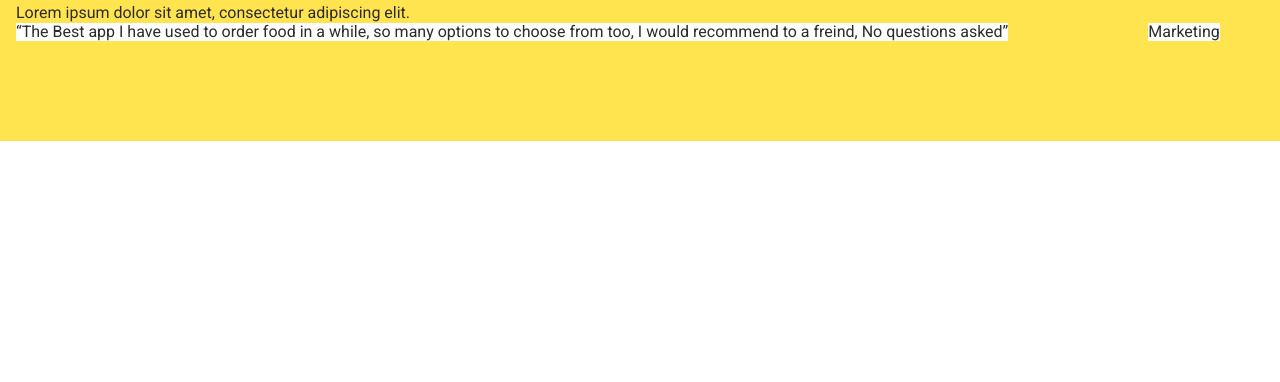
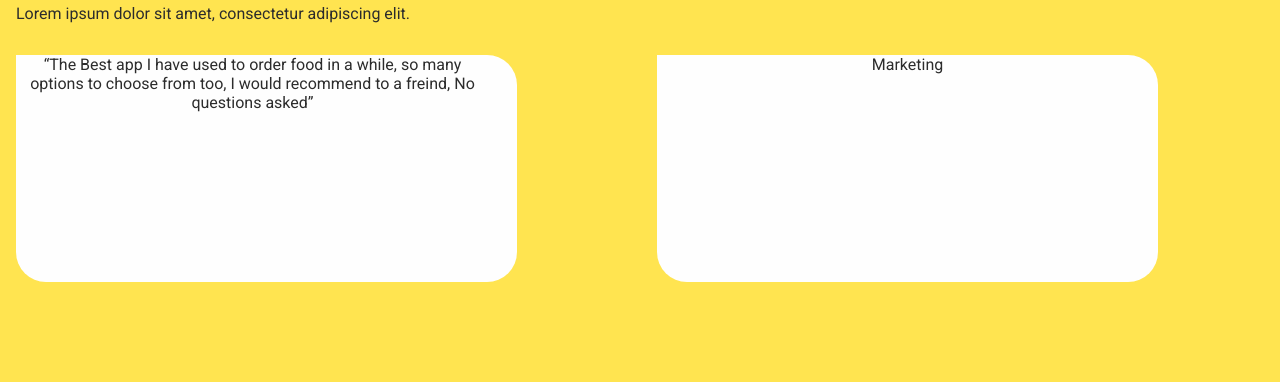
Before and after one commit to NataliaMahera/blended-3-4-new, a plain HTML site: page index.html in a window 1280 px wide. Shown: the part 655-1037 px from the top of the page. Before the commit the page ends 800 px from the top, so only its background shows below. Drawn offline with nearby package versions, Linux system fonts and the light colour scheme.

Commit message:
Update styles.css

```diff
--- a/css/styles.css
+++ b/css/styles.css
@@ -149,6 +149,19 @@ color: #2C2C2C;
 margin-bottom: 20px;
 }
 
+.description {
+    font-family: var(--main-font-family);
+    font-style: normal;
+    font-weight: 400;
+    font-size: 16px;
+    line-height: 1.19;
+    color: #2C2C2C;
+    margin-bottom: 32px;
+}
+
+.opinion-description {
+   max-width: 473px;
+}
 .opinion-list {
     display: flex;
     text-align: center;
@@ -157,7 +170,10 @@ margin-bottom: 20px;
 }
 .opinion-list-item {
     background-color: #FEFEFE;
+    border-radius: 0px 30px 30px 30px;
 }
 .opinion-card-content-wrapper{
+width: 501px;
+height: 227px;
 
 }
```
